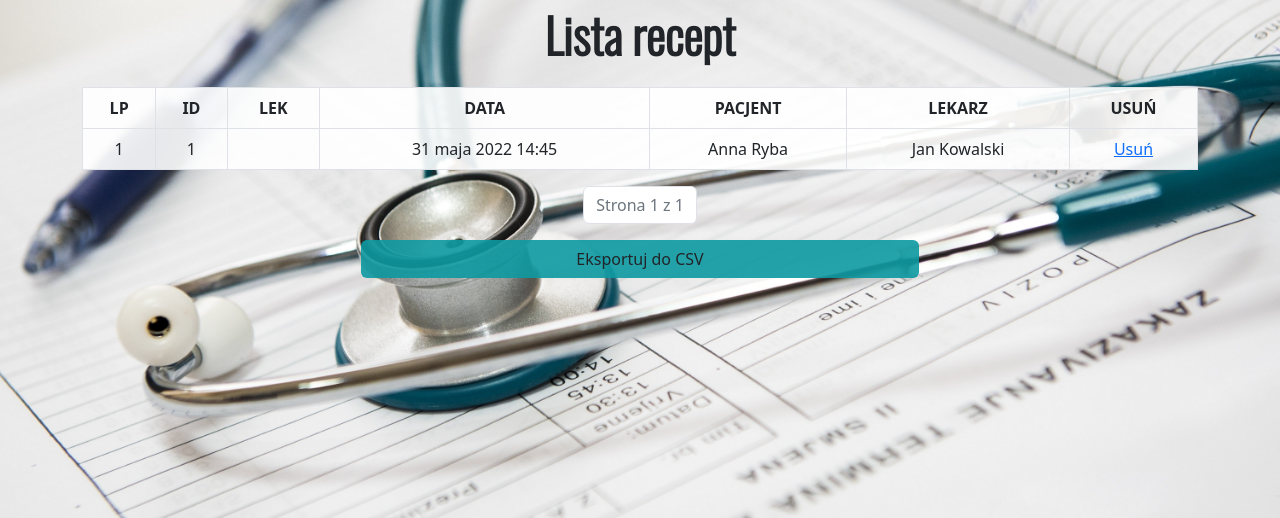
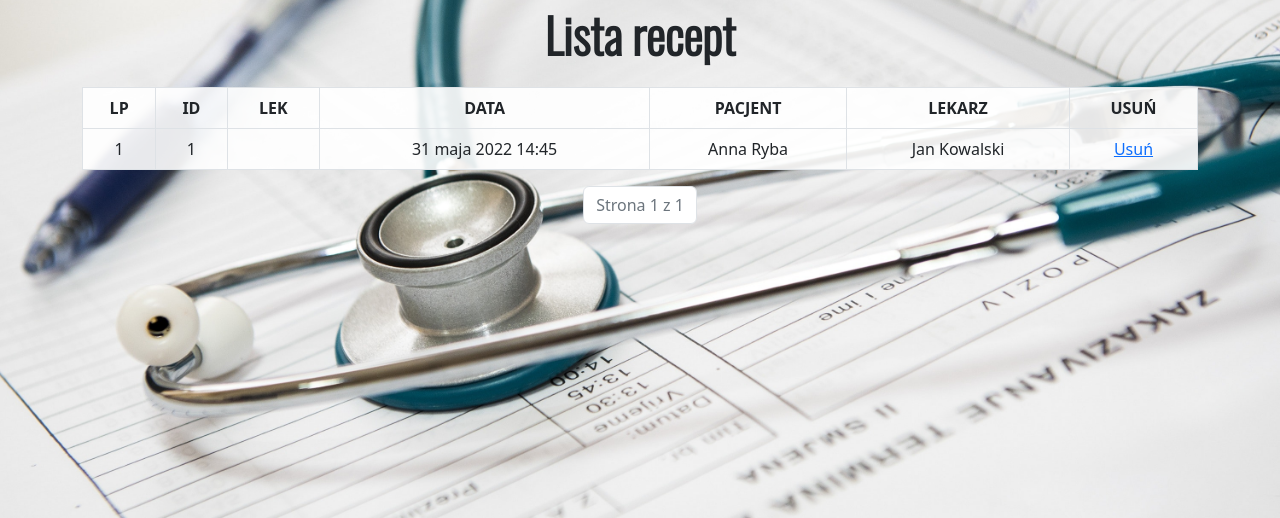
Before and after one commit to jvstyna/Przychodnia, a Django app: page /wyswietl_recepte/ in a window 1280 px wide. Shown: the part 209-727 px from the top of the page. Run offline with Django 4.2, Linux system fonts and the light colour scheme; data comes from the database, SQL or seed files in the repository; data that the repository does not hold is empty; some libraries are stand-ins or nearby versions.

Commit message:
updating viewing templates

```diff
--- a/przychodnia_app/templates/wyswietl_lek.html
+++ b/przychodnia_app/templates/wyswietl_lek.html
@@ -48,6 +48,7 @@
           </ul>
         </nav>
         <div class="d-grid gap-2 col-6 mx-auto">
+            <a href="{% url 'filtruj_lek' %}"  class="btn justyna-button-color-second">Filtruj</a>
             <a href="{% url 'zalacz_plik' %}"  class="btn justyna-button-color-second">Importuj z CSV</a>
             <a href="{% url 'export_leki' %}"  class="btn justyna-button-color-second">Eksportuj do CSV</a>
         </div>
--- a/przychodnia_app/templates/wyswietl_lekarza.html
+++ b/przychodnia_app/templates/wyswietl_lekarza.html
@@ -52,6 +52,7 @@
         </nav>
 
         <div class="d-grid gap-2 col-6 mx-auto">
+            <a href="{% url 'filtruj_lekarza' %}"  class="btn justyna-button-color-second">Filtruj</a>
             <a href="{% url 'export_lekarze' %}"  class="btn justyna-button-color-second">Eksportuj do CSV</a>
         </div>
 </div>
--- a/przychodnia_app/templates/wyswietl_pacjenta.html
+++ b/przychodnia_app/templates/wyswietl_pacjenta.html
@@ -57,6 +57,7 @@
 
 
         <div class="d-grid gap-2 col-6 mx-auto">
+            <a href="{% url 'filtruj_pacjenta' %}"  class="btn justyna-button-color-second">Filtruj</a>
             <a href="{% url 'export_pacjenci' %}"  class="btn justyna-button-color-second">Eksportuj do CSV</a>
         </div>
 </div>
--- a/przychodnia_app/templates/wyswietl_recepte.html
+++ b/przychodnia_app/templates/wyswietl_recepte.html
@@ -56,10 +56,6 @@
 
           </ul>
         </nav>
-
-        <div class="d-grid gap-2 col-6 mx-auto">
-            <a href="{% url 'export_recepty' %}"  class="btn justyna-button-color-second">Eksportuj do CSV</a>
-        </div>
 </div>
 
 {% endblock %}
```
